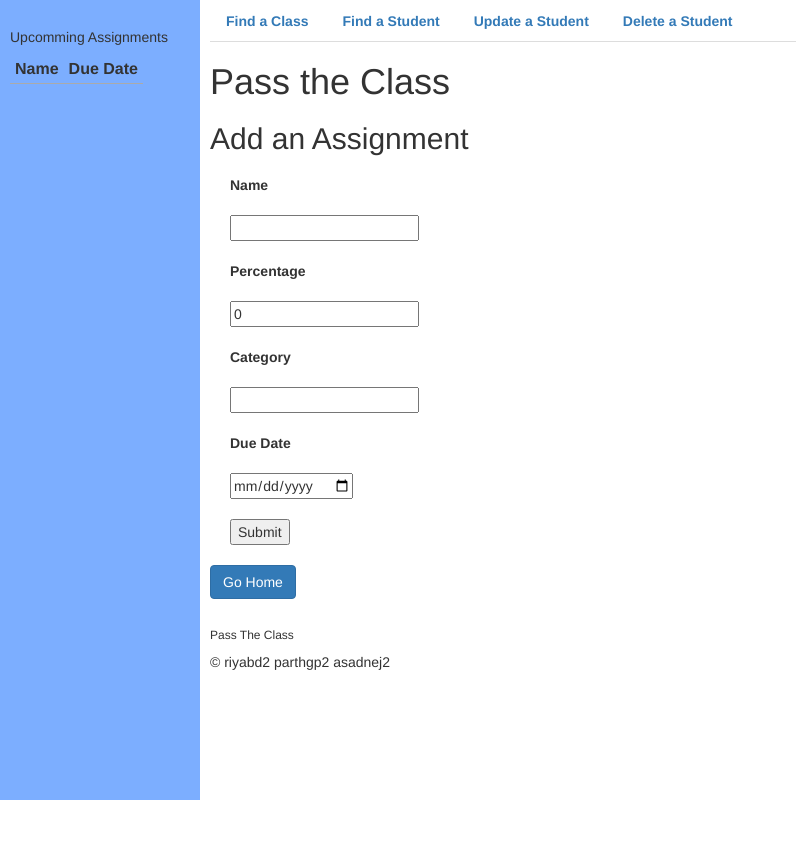
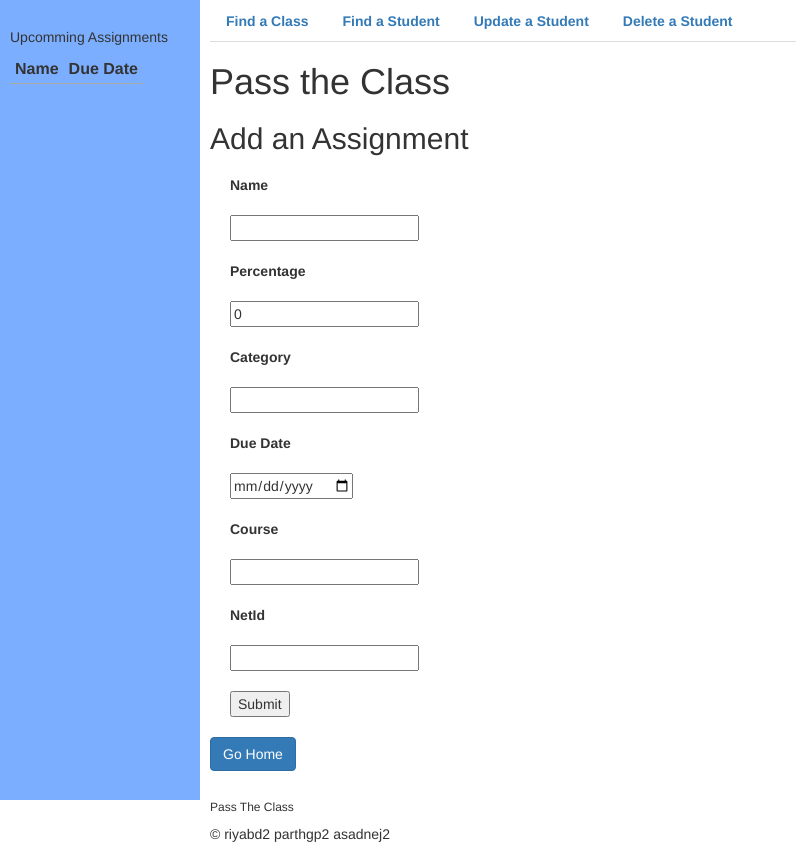
Before and after one commit to FozziWig1998/pass_the_class_local, a PHP site: page /create_assignments.php in a window 1280 px wide. Shown: the whole page, without its empty margins (0-796 px from the left). Before the commit the page ends 800 px from the top, so only its background shows below. Run offline with PHP 8.4, Linux system fonts and the light colour scheme; data that the repository does not hold is empty; some libraries are stand-ins or nearby versions.

Commit message:
updated CRUD for assignments

```diff
--- a/passTheClass/public/create_assignments.php
+++ b/passTheClass/public/create_assignments.php
@@ -18,10 +18,13 @@ if (isset($_POST['submit'])) {
     $percentage = $_POST['percentage'];
     $category_name = $_POST['category_name'];
     $due_date = $_POST['due_date'];
+    $netId = $_POST['netId'];
 
 
     $sql = "
-      INSERT INTO Assignment (assignment_name, percentage, due_date) VALUES (:assignment_name, :percentage, :due_date);
+      INSERT INTO Assignment (assignment_name, percentage, due_date, category_name, course_name, netId)
+      VALUES (:assignment_name, :percentage, :due_date, :category_name, :course_name, :netId);
+
       INSERT INTO Category_Assignment (assignment_name, category_name) VALUES (:assignment_name, :category_name);
       ";
 
@@ -31,6 +34,7 @@ if (isset($_POST['submit'])) {
     $statement->bindValue(':percentage', $percentage);
     $statement->bindValue(':category_name', $category_name);
     $statement->bindValue(':due_date', $due_date);
+    $statement->bindParam(':netId', $netId);
 
     $statement->execute();
 
@@ -58,6 +62,10 @@ if (isset($_POST['submit'])) {
     <input type="text" name="category_name" id="category_name">
     <label for="DueDate">Due Date</label>
     <input type="date" name="due_date" id="due_date">
+    <label for="Course">Course</label>
+    <input type="text" name="course_name" id="course_name">
+    <label for="NetId">NetId</label>
+    <input type="text" name="netId" id="netId">
     <input type="submit" name="submit" value="Submit">
   </form>
 
--- a/passTheClass/public/update_category.php
+++ b/passTheClass/public/update_category.php
@@ -50,6 +50,7 @@ if (isset($_GET['course_name'])) {
 
 <button type="button" class="btn btn-primary" onclick="window.location.href = 'index.php';">Go Home</button>
 <button type="button" class="btn btn-primary" onclick="window.location.href = 'create_category.php';">Add Categories</button>
+<button type="button" class="btn btn-primary" onclick="window.location.href = 'create_assignments.php';">Add Assignment</button>
 
 
 <?php require "templates/footer.php"; ?>
```
Also changed, not shown: passTheClass/public/read_assignments.php (+7 -7 lines).
